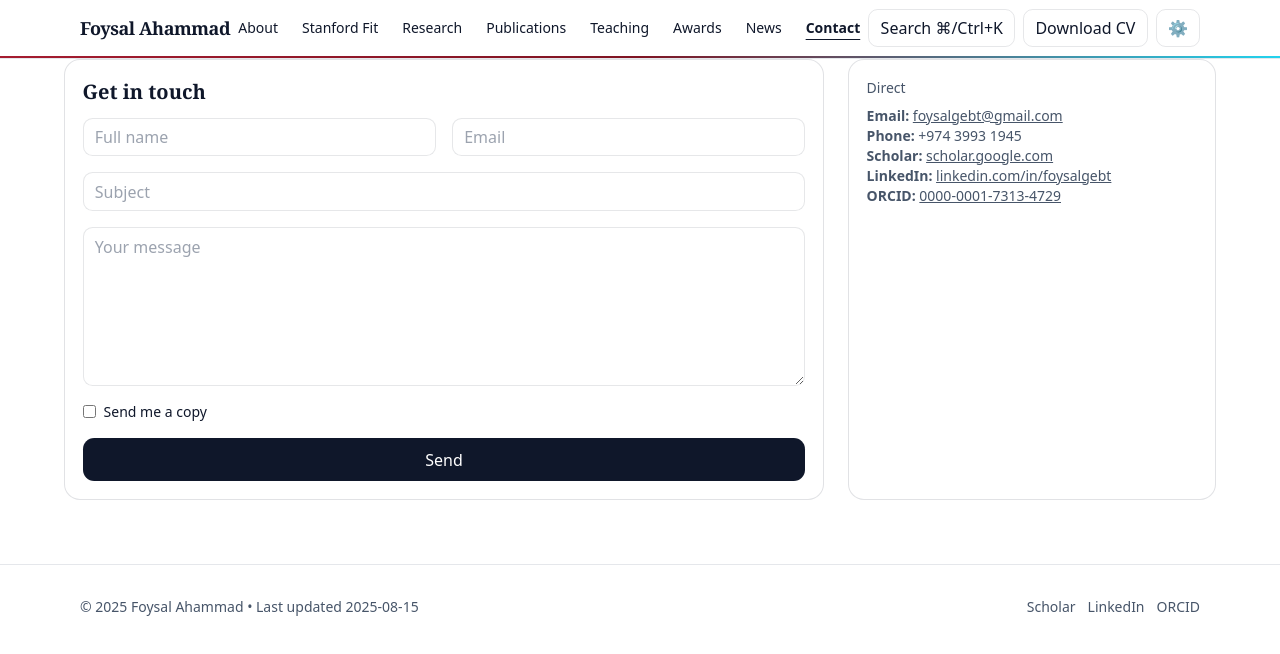
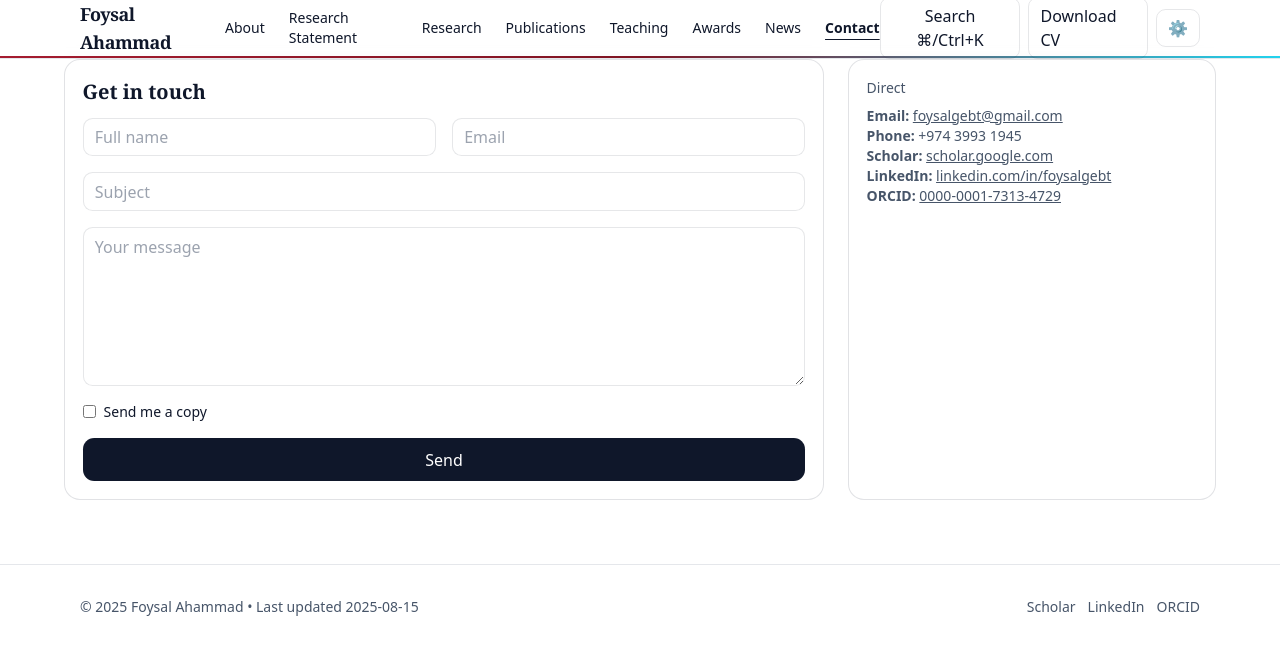
Before and after one commit to foysal-ml/scholar.github.io, a plain HTML site: page contact.html in a window 1280 px wide. Drawn offline with nearby package versions, Linux system fonts and the light colour scheme.

Commit message:
contact.html

```diff
--- a/contact.html
+++ b/contact.html
@@ -26,7 +26,7 @@
       <a href="index.html" class="font-serif text-lg font-semibold tracking-tight">Foysal Ahammad</a>
       <nav class="hidden md:flex items-center gap-6 text-sm">
         <a href="about.html" class="navlink">About</a>
-        <a href="stanford-fit.html" class="navlink">Stanford Fit</a>
+        <a href="stanford-fit.html" class="navlink">Research Statement</a>
         <a href="research.html" class="navlink">Research</a>
         <a href="publications.html" class="navlink">Publications</a>
         <a href="teaching.html" class="navlink">Teaching</a>
```
